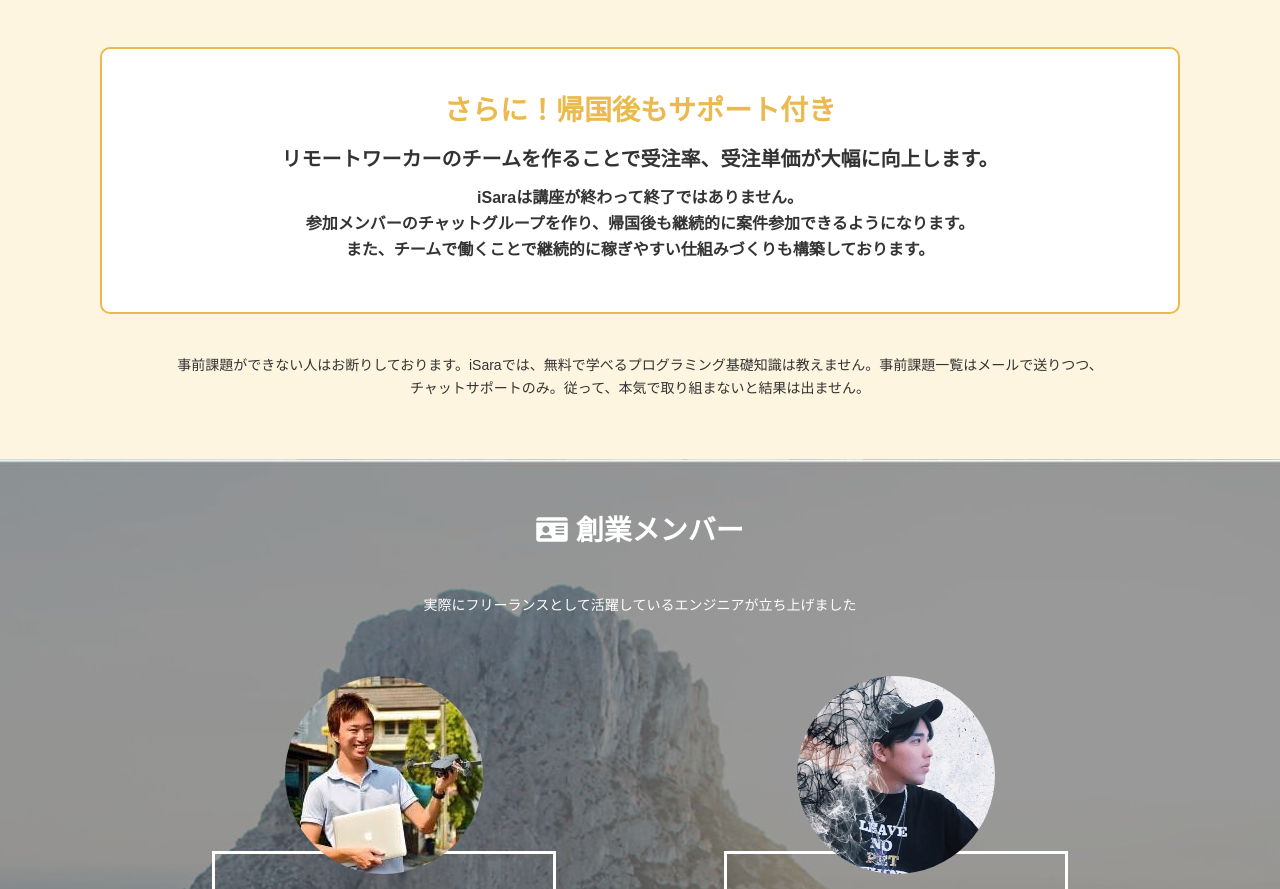
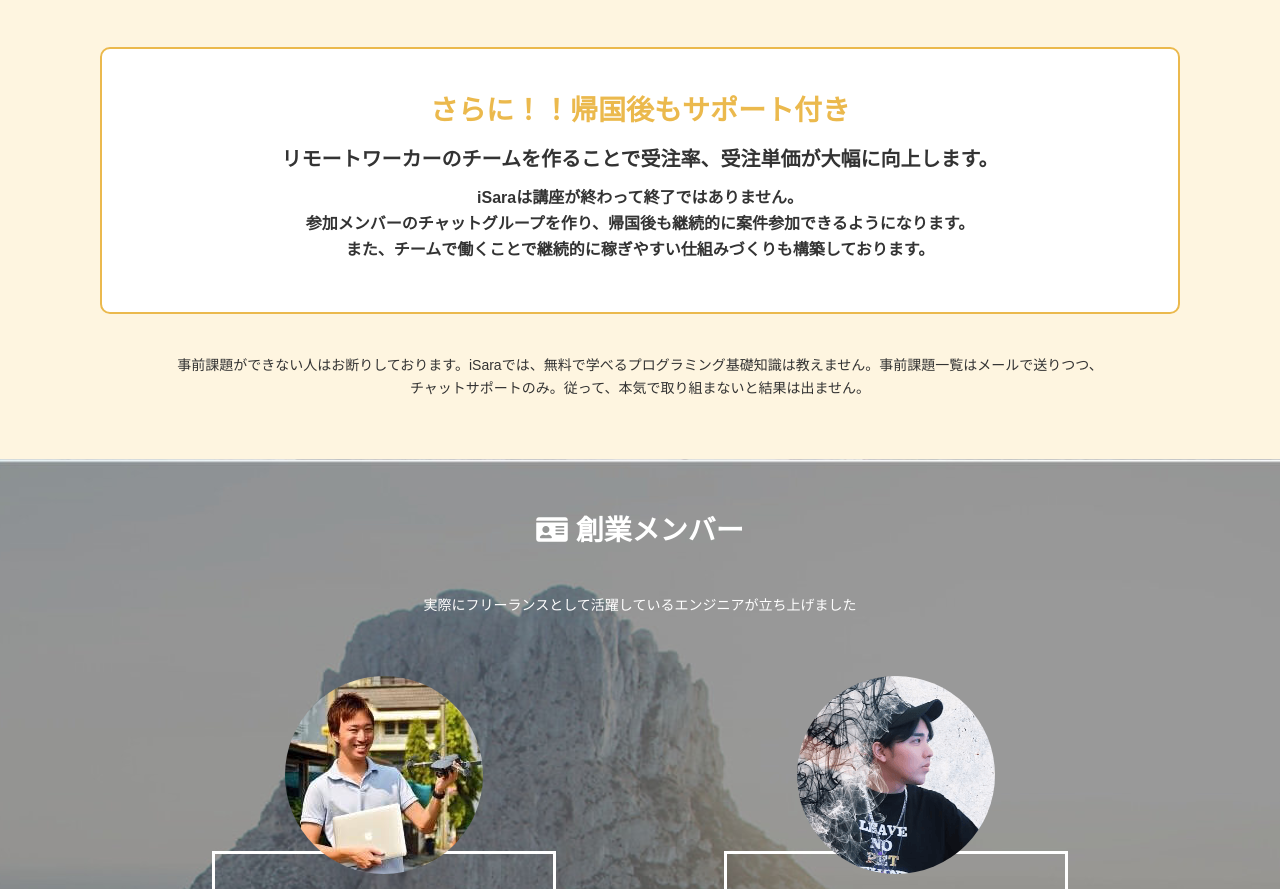
Before and after one commit to moridai1005/Isaracopy, a plain HTML site: page index.html in a window 1280 px wide. Shown: the part 4229-5118 px from the top of the page. Drawn offline with nearby package versions, Linux system fonts and the light colour scheme.

Commit message:
Update index.html

```diff
--- a/index.html
+++ b/index.html
@@ -200,7 +200,7 @@
                 </div>
 
                 <div class="skills">
-                    <p class="yellow">さらに！帰国後もサポート付き</p>
+                    <p class="yellow">さらに！！帰国後もサポート付き</p>
                     <p class="bold">リモートワーカーのチームを作ることで受注率、受注単価が大幅に向上します。</p>
                     <p>iSaraは講座が終わって終了ではありません。
                         <br>参加メンバーのチャットグループを作り、帰国後も継続的に案件参加できるようになります。
```
